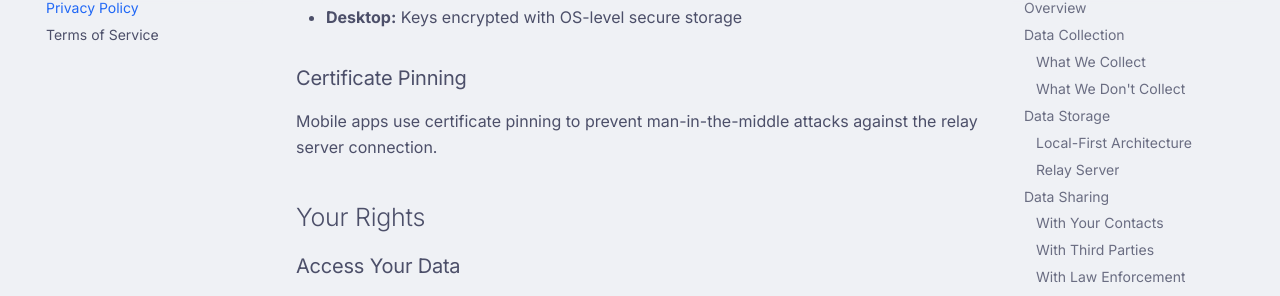
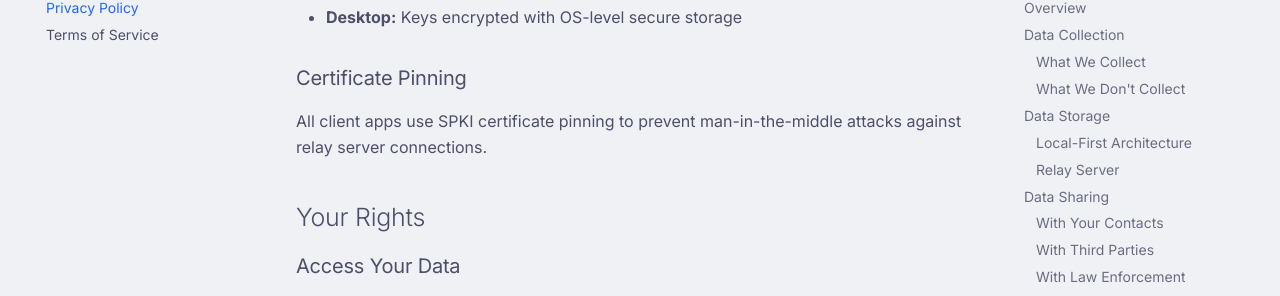
Before and after one commit to vauchi/docs, an MkDocs documentation site: the page built from docs/legal/privacy-policy.md, in a window 1280 px wide and 900 px high, scrolled down 2754 px. Shown: the part 149-445 px from the top of the window. Built offline with MkDocs 1.6.1 and Material for MkDocs 9.7.7, drawn with Linux system fonts in a browser that asks for light colours; comment, search, counter and statistics services are not loaded; some of the changed text lies outside the part shown.

Commit message:
docs: fix stale certificate pinning claim in privacy policy
SPKI pinning is live on all relay connections (C7 complete
as of 2026-04-10), not just mobile apps. Updated scope
from "Mobile apps" to "All client apps" and specified
SPKI pinning. Bumped Last Updated date.

Co-Authored-By: Claude Opus 4.6 <noreply@anthropic.com>

```diff
--- a/docs/legal/privacy-policy.md
+++ b/docs/legal/privacy-policy.md
@@ -116,9 +116,9 @@ or any decrypted data because we do not have access to it.
 
 ### Certificate Pinning
 
-Mobile apps use certificate pinning to prevent
-man-in-the-middle attacks against the relay server
-connection.
+All client apps use SPKI certificate pinning to prevent
+man-in-the-middle attacks against relay server
+connections.
 
 ## Your Rights
 
```
Also changed, not shown: other parts of docs/legal/privacy-policy.md (+1 -1 lines).
